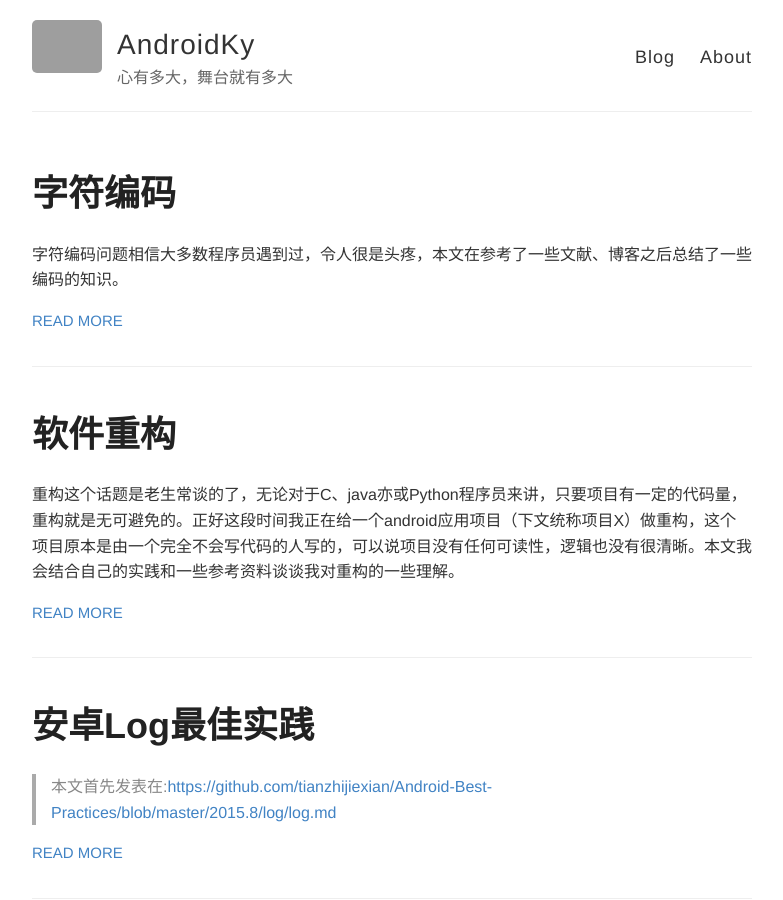
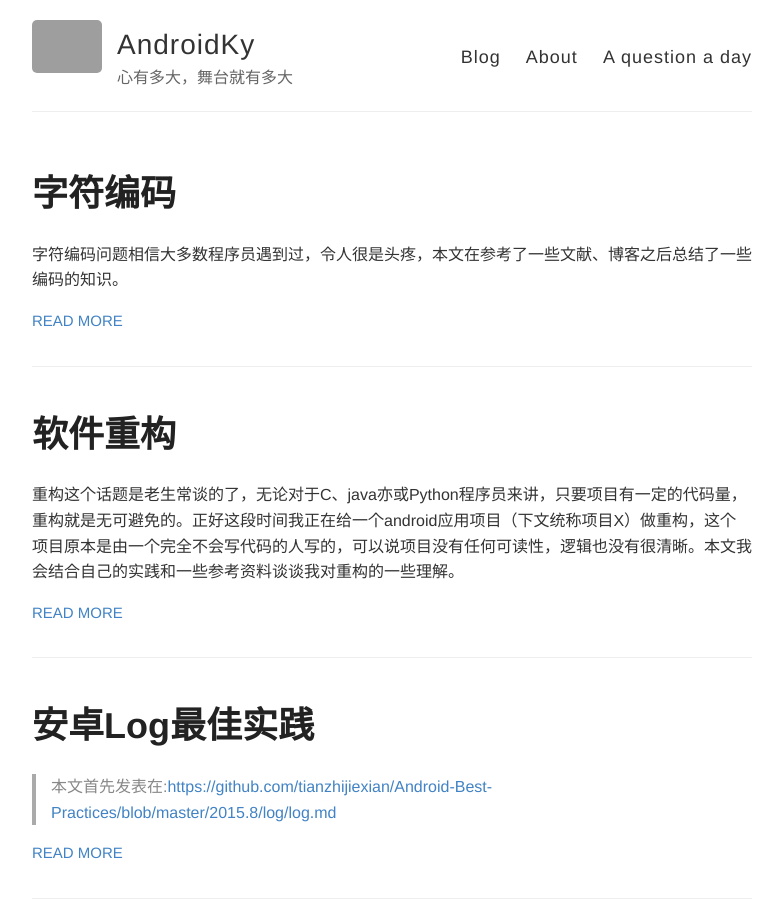
Before and after one commit to Kyson/Kyson_deprecated.github.io, a Jekyll site: the page built from index.html, in a window 1280 px wide and 900 px high. Shown: the whole window, without its empty margins (248-1031 px from the left). Built offline with Jekyll 4.4.1, drawn with Linux system fonts in a browser that asks for light colours; Markdown is read by kramdown in place of the engine named in the settings; the list of posts is cut into pages by our own code; grey boxes are pictures that could not be loaded.

Commit message:
添加栏目

```diff
--- a/_layouts/default.html
+++ b/_layouts/default.html
@@ -29,6 +29,7 @@
           <nav>
             <a href="{{ site.baseurl }}/">Blog</a>
             <a href="{{ site.baseurl }}/about">About</a>
+            <a href="{{ site.baseurl }}/a-question-a-day">A question a day</a>
           </nav>
         </header>
       </div>
```
